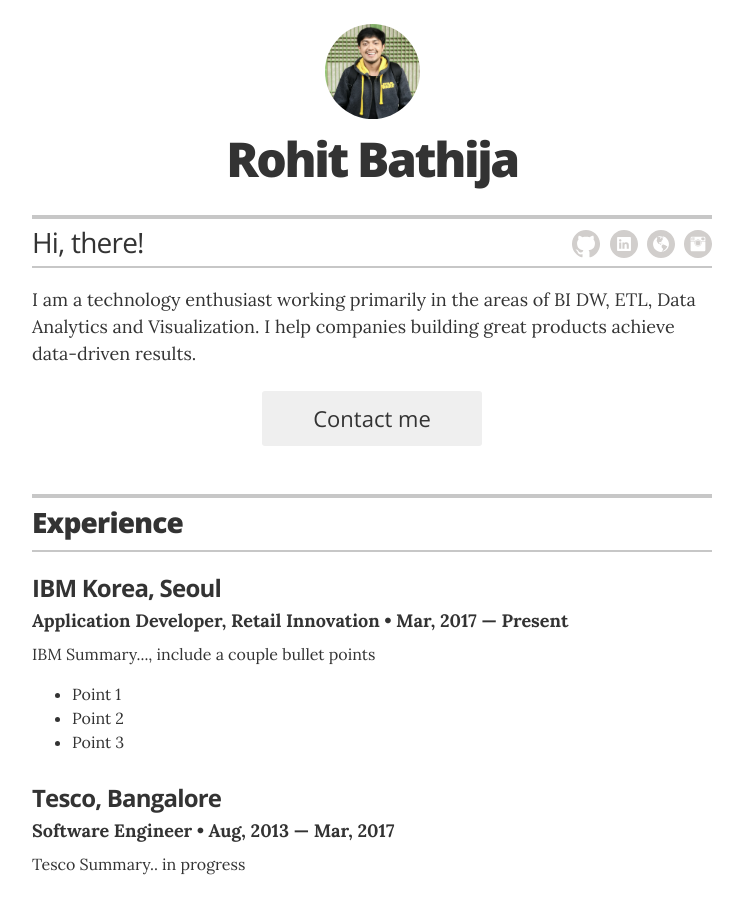
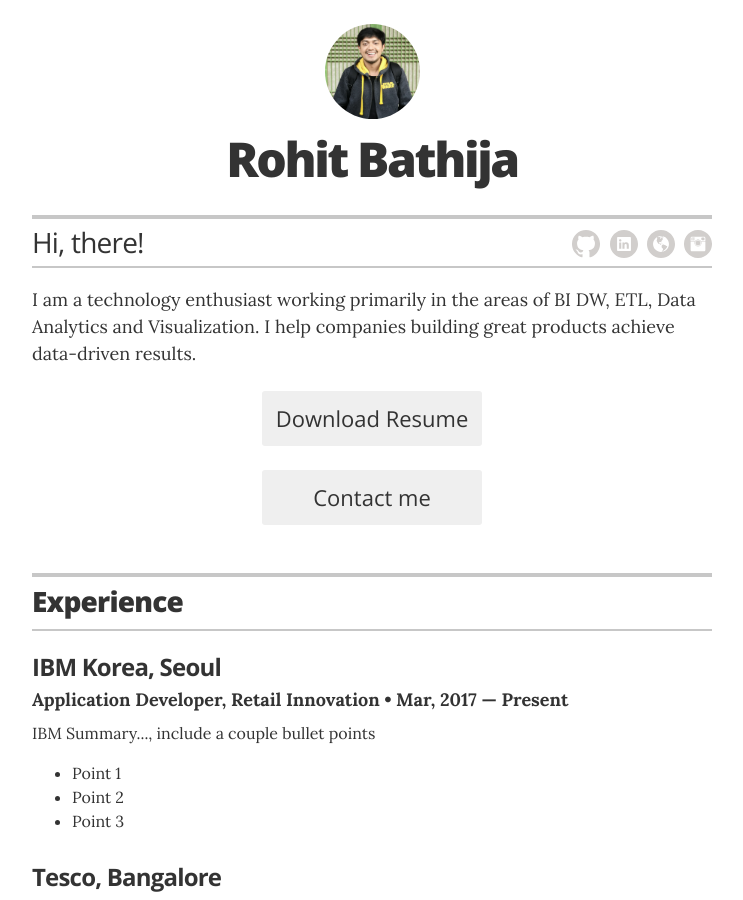
Before and after one commit to robathija/rohit-resume, a Jekyll site: the page built from index.html, in a window 1280 px wide and 900 px high. Shown: the whole window, without its empty margins (268-1011 px from the left). Built offline with Jekyll 4.4.1, drawn with Linux system fonts in a browser that asks for light colours.

Commit message:
Testing Resume download button

```diff
--- a/_layouts/resume.html
+++ b/_layouts/resume.html
@@ -38,6 +38,7 @@
         </div>
 
         {% if site.resume_looking_for_work == 'yes' %}
+		<a href="mailto:{{ site.resume_contact_email }}" class="contact-button no-print" itemprop="email">Download Resume</a>
         <a href="mailto:{{ site.resume_contact_email }}" class="contact-button no-print" itemprop="email">Contact me</a>
         {% elsif site.resume_looking_for_work == 'no' %}
         <a class="contact-button not-looking no-print">I'm not looking for work right now.</a>
```
